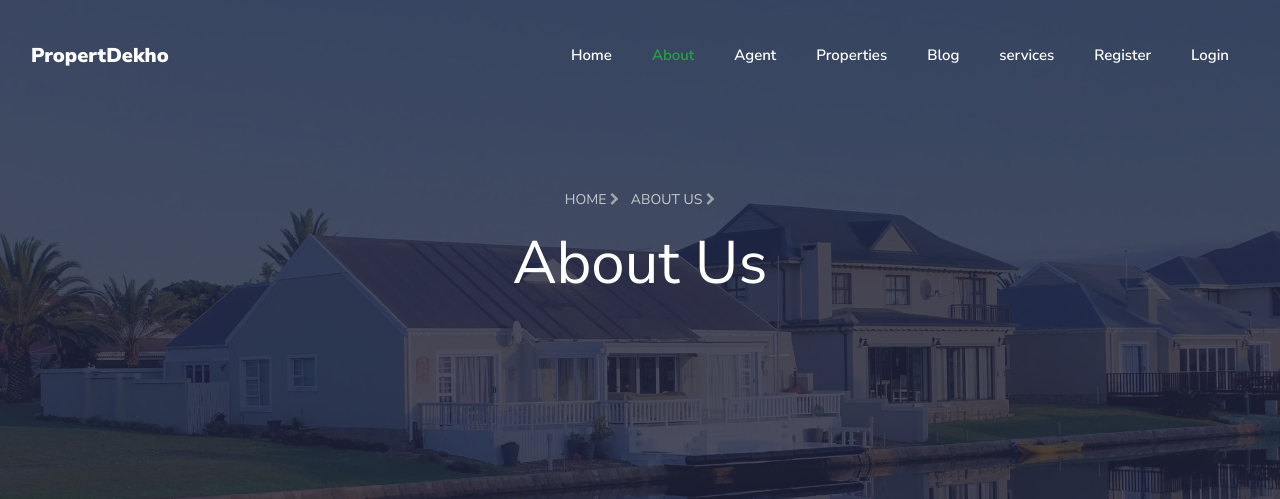
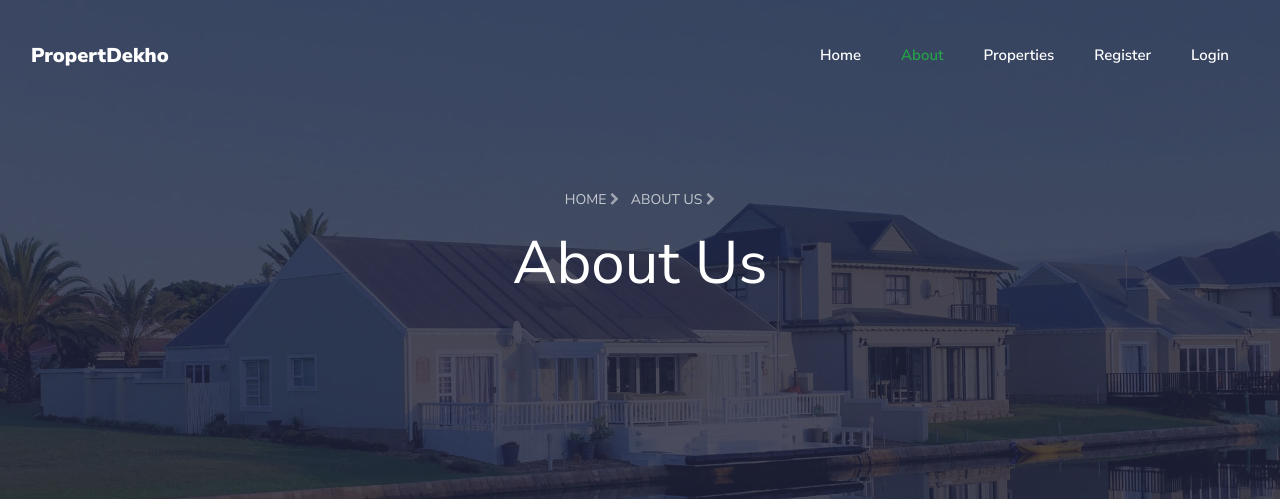
Before and after one commit to melodyPereira05/PropertyDekho, a Django app: page /about/ in a window 1280 px wide. Shown: the top 499 px of the page. Run offline with Django 3.2, Linux system fonts and the light colour scheme; some libraries are stand-ins or nearby versions.

Commit message:
adding changes

```diff
--- /dev/null
+++ b/requirements.txt
@@ -0,0 +1,6 @@
+asgiref==3.4.1
+Django==3.2.12
+Pillow==8.4.0
+pytz==2022.1
+sqlparse==0.4.2
+typing-extensions==4.1.1
--- a/templates/base.html
+++ b/templates/base.html
@@ -52,14 +52,7 @@
            >
 
            <a href="{% url 'about-page' %}" class="nav-link">About</a></li>
-           <li
-           {% if 'agents' in request.path %}
-           class="nav-item active "
-           {% else %}
-           class="nav-item"
-           {% endif %}
-           >
-            <a href="agent.html" class="nav-link">Agent</a></li>
+
             <li
             {% if 'properties' in request.path %}
             class="nav-item active "
@@ -68,22 +61,7 @@
             {% endif %}
             >
             <a href="{% url 'all-property' %}" class="nav-link">Properties</a></li>
-            <li
-            {% if 'blog' in request.path %}
-            class="nav-item active "
-            {% else %}
-            class="nav-item"
-            {% endif %}
-            >
-            <a href="blog.html" class="nav-link">Blog</a></li>
-            <li
-            {% if 'servies' in request.path %}
-            class="nav-item active "
-            {% else %}
-            class="nav-item"
-            {% endif %}
-            >
-            <a href="blog.html" class="nav-link">services</a></li>
+
 
               {% if user.is_authenticated %}
 
```
Also changed, not shown: improments.txt (added, +21 -0 lines), 2 other files.
